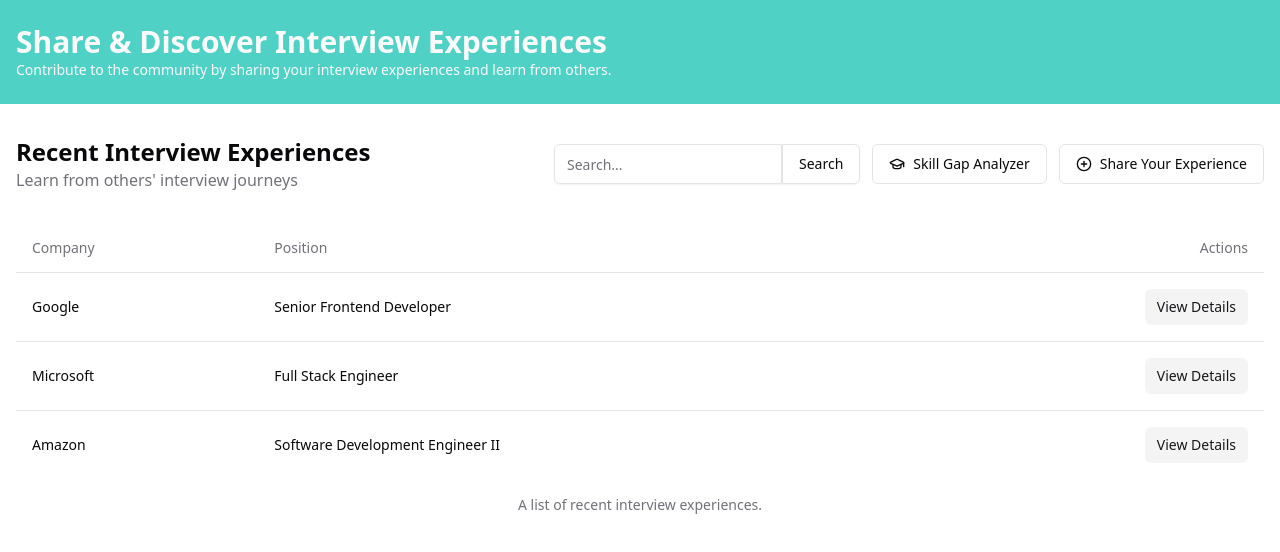
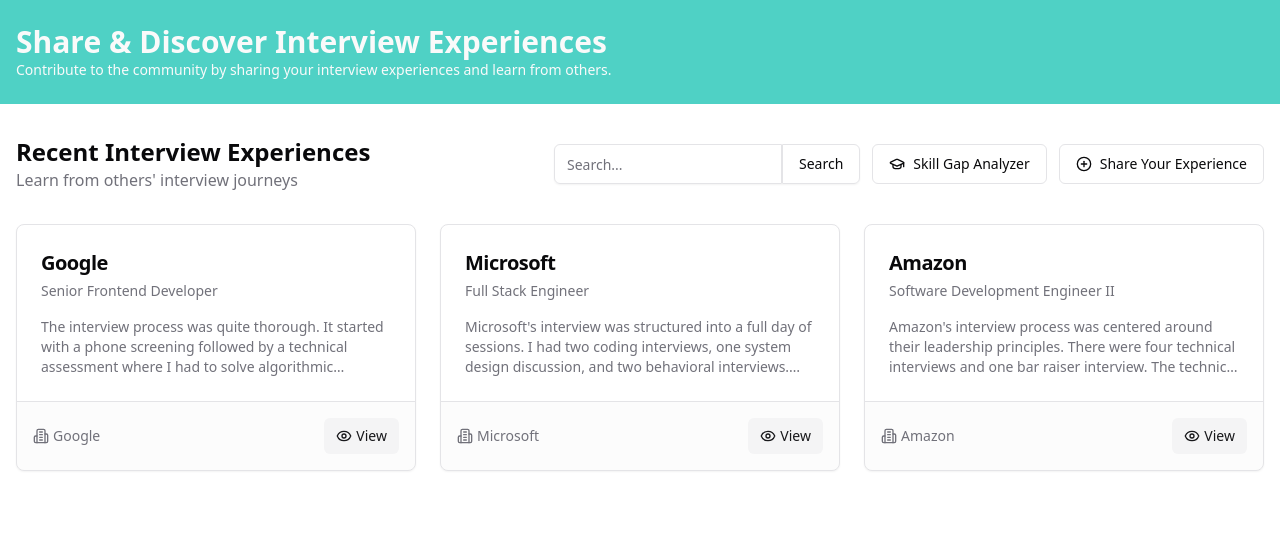
Before and after one commit to Navyak1/interview-saga-assistant-96, a React (Vite) app: page / in a window 1280 px wide. Shown: the top 552 px of the page. Built offline with nearby package versions, Linux system fonts and the light colour scheme.

Commit message:
Refactor: Use cards for experiences
Replaced list with cards for interview experiences.

```diff
--- a/src/pages/Index.tsx
+++ b/src/pages/Index.tsx
@@ -8,6 +8,7 @@ import {
   CardDescription,
   CardHeader,
   CardTitle,
+  CardFooter,
 } from "@/components/ui/card";
 import { Label } from "@/components/ui/label";
 import { Textarea } from "@/components/ui/textarea";
@@ -39,17 +40,8 @@ import {
   SelectTrigger,
   SelectValue,
 } from "@/components/ui/select";
-import { PlusCircle, GraduationCap } from "lucide-react";
-import {
-  Table,
-  TableBody,
-  TableCaption,
-  TableCell,
-  TableFooter,
-  TableHead,
-  TableHeader,
-  TableRow,
-} from "@/components/ui/table";
+import { PlusCircle, GraduationCap, Building2, Calendar, Eye } from "lucide-react";
+import { Skeleton } from "@/components/ui/skeleton";
 import { cn } from "@/lib/utils";
 import {
   useQuery,
@@ -256,35 +248,63 @@ const Index = () => {
         </div>
 
         {isLoading ? (
-          <p>Loading interview experiences...</p>
+          <div className="grid grid-cols-1 md:grid-cols-2 lg:grid-cols-3 gap-6">
+            {[1, 2, 3, 4, 5, 6].map((i) => (
+              <Card key={i} className="overflow-hidden">
+                <CardHeader className="p-6 pb-4">
+                  <Skeleton className="h-6 w-32 mb-2" />
+                  <Skeleton className="h-4 w-20" />
+                </CardHeader>
+                <CardContent className="p-6 pt-0">
+                  <Skeleton className="h-20" />
+                </CardContent>
+                <CardFooter className="flex justify-between p-6 pt-0 border-t">
+                  <Skeleton className="h-4 w-24" />
+                  <Skeleton className="h-8 w-24" />
+                </CardFooter>
+              </Card>
+            ))}
+          </div>
         ) : interviewExperiences && interviewExperiences.length > 0 ? (
-          <Table>
-            <TableCaption>A list of recent interview experiences.</TableCaption>
-            <TableHeader>
-              <TableRow>
-                <TableHead>Company</TableHead>
-                <TableHead>Position</TableHead>
-                <TableHead className="text-right">Actions</TableHead>
-              </TableRow>
-            </TableHeader>
-            <TableBody>
+          <div className="grid grid-cols-1 md:grid-cols-2 lg:grid-cols-3 gap-6">
             {interviewExperiences.map((experience) => (
-                <TableRow key={experience.id}>
-                  <TableCell className="font-medium">{experience.company}</TableCell>
-                  <TableCell>{experience.position}</TableCell>
-                  <TableCell className="text-right">
+              <Card
+                key={experience.id}
+                className="overflow-hidden hover:shadow-md transition-shadow duration-300 cursor-pointer border border-border"
+                onClick={() => navigate(`/interview/${experience.id}`)}
+              >
+                <CardHeader className="p-6 pb-4">
+                  <div className="flex items-start justify-between">
+                    <div>
+                      <CardTitle className="text-xl mb-1">{experience.company}</CardTitle>
+                      <CardDescription className="text-sm text-muted-foreground font-medium">
+                        {experience.position}
+                      </CardDescription>
+                    </div>
+                  </div>
+                </CardHeader>
+                <CardContent className="p-6 pt-0">
+                  <p className="text-sm text-muted-foreground line-clamp-3">
+                    {experience.experience}
+                  </p>
+                </CardContent>
+                <CardFooter className="flex justify-between p-4 border-t bg-muted/30">
+                  <div className="flex items-center text-sm text-muted-foreground">
+                    <Building2 className="h-4 w-4 mr-1" />
+                    <span>{experience.company}</span>
+                  </div>
                   <Button
                     variant="secondary"
                     size="sm"
-                      onClick={() => navigate(`/interview/${experience.id}`)}
+                    className="ml-auto flex items-center gap-1"
                   >
-                      View Details
+                    <Eye className="h-3.5 w-3.5" />
+                    <span>View</span>
                   </Button>
-                  </TableCell>
-                </TableRow>
+                </CardFooter>
+              </Card>
             ))}
-            </TableBody>
-          </Table>
+          </div>
         ) : (
           <Card className="dark:bg-gray-800">
             <CardContent className="py-6">
```
Lines whose indentation alone changed are shown as unchanged.
